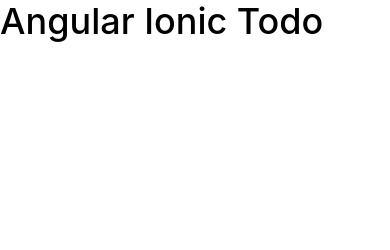
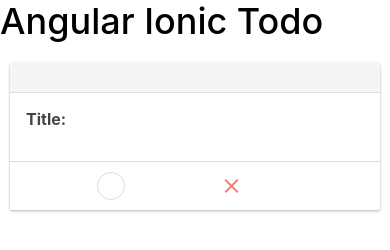
Before and after one commit to Developer-Amit/angular-ionic-todo, a website: page www/index.html in a window 390 px wide. Drawn offline with Linux system fonts and the light colour scheme; some packages are replaced by stand-ins of ours; files that its build step writes are made by us from their sources; a script that the page names is missing; files whose address does not match are found by name.

Commit message:
task view

```diff
--- a/www/index.html
+++ b/www/index.html
@@ -31,6 +31,27 @@
         <h1 class="title">Angular Ionic Todo</h1>
       </ion-header-bar>
       <ion-content>
+        <div class="list card" ng-repeat="tasks in tasks track by $index">
+          <div class="item item-divider">
+            <span ng-bind="task.title"></span>
+          </div>
+          <div class="item item-body">
+            <strong>Title: <span ng-bind="task.title"></span></strong>
+            <p>
+              <span ng-bind="task.content"></span>
+            </p>
+          </div>
+          <div class="item tabs tabs-secondary tabs-icon-left">
+            <span class="item item-checkbox">
+              <label class="checkbox">
+                <input type="checkbox" ng-model="task.completed" ng-click="completeTask($index)">
+              </label>
+            </span>
+            <a class="tab-item assertive" ng-click="removeTask($index)">
+              <i class="icon ion-android-close"></i>
+            </a>
+          </div>
+        </div>
       </ion-content>
     </ion-pane>
   </body>
```
